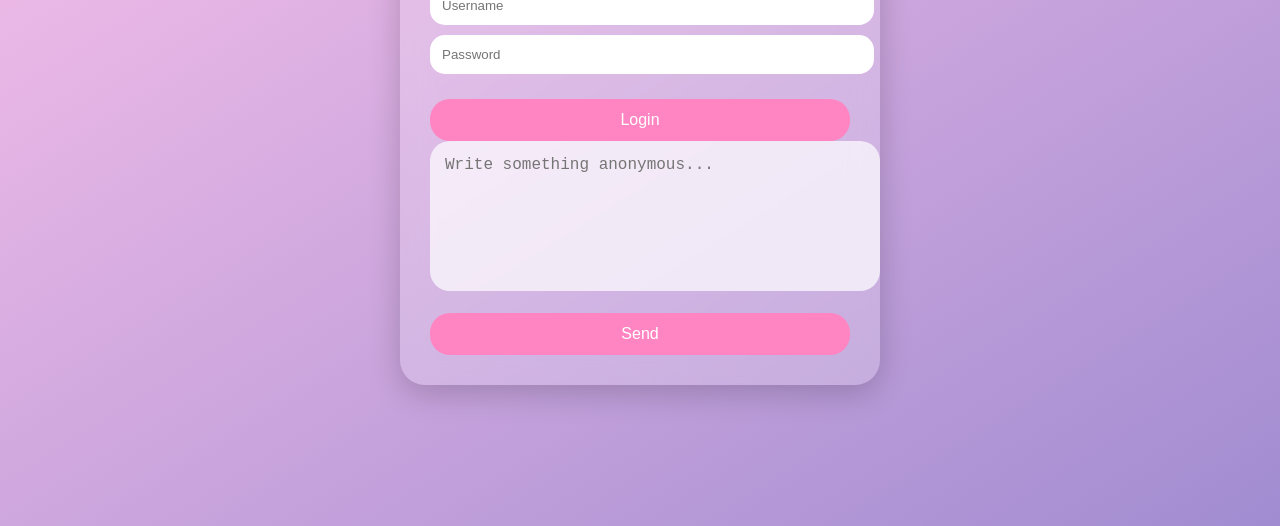
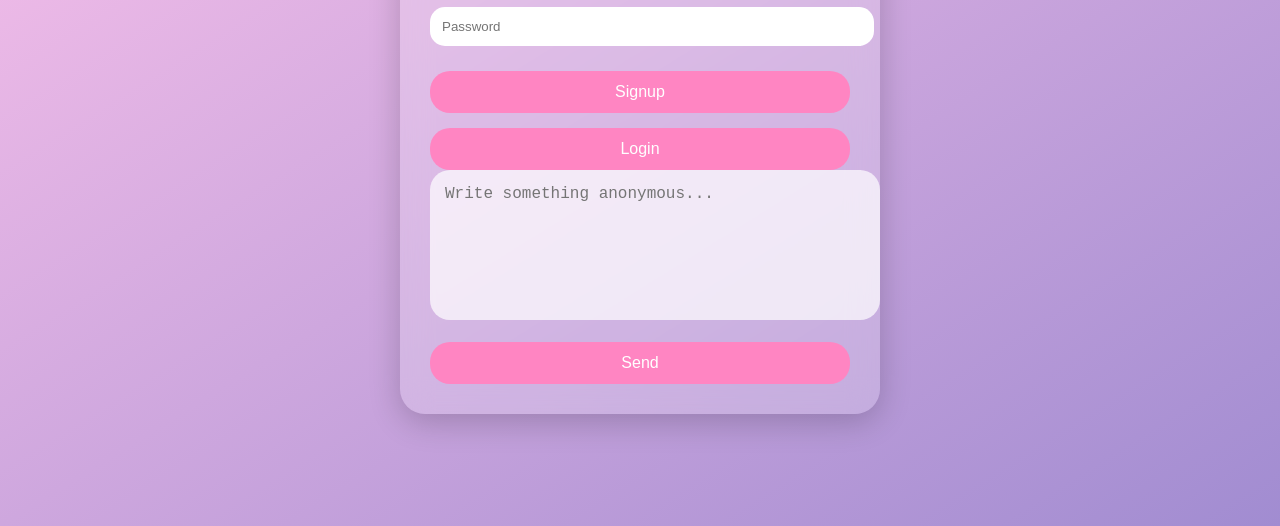
Before and after one commit to Senitha1125/Anonymous, a website: page public/index.html in a window 1280 px wide. Shown: the part 274-800 px from the top of the page. Drawn offline with Linux system fonts and the light colour scheme.

Commit message:
signup ui

```diff
--- a/public/index.html
+++ b/public/index.html
@@ -17,6 +17,8 @@
 
         <input type="password" id="password" placeholder="Password">
 
+        <button onclick="signupUser()">Signup</button>
+
         <button onclick="loginUser()">Login</button>
 
         <textarea id="messageInput" placeholder="Write something anonymous..."></textarea>
--- a/public/script.js
+++ b/public/script.js
@@ -1,3 +1,30 @@
+async function signupUser() {
+
+    const username = document.getElementById("username").value;
+
+    const password = document.getElementById("password").value;
+
+    const response = await fetch("/signup", {
+
+        method: "POST",
+
+        headers: {
+            "Content-Type": "application/json"
+        },
+
+        body: JSON.stringify({
+            username,
+            password
+        })
+
+    });
+
+    const data = await response.text();
+
+    alert(data);
+
+}
+
 async function loginUser() {
 
     const username = document.getElementById("username").value;
```
